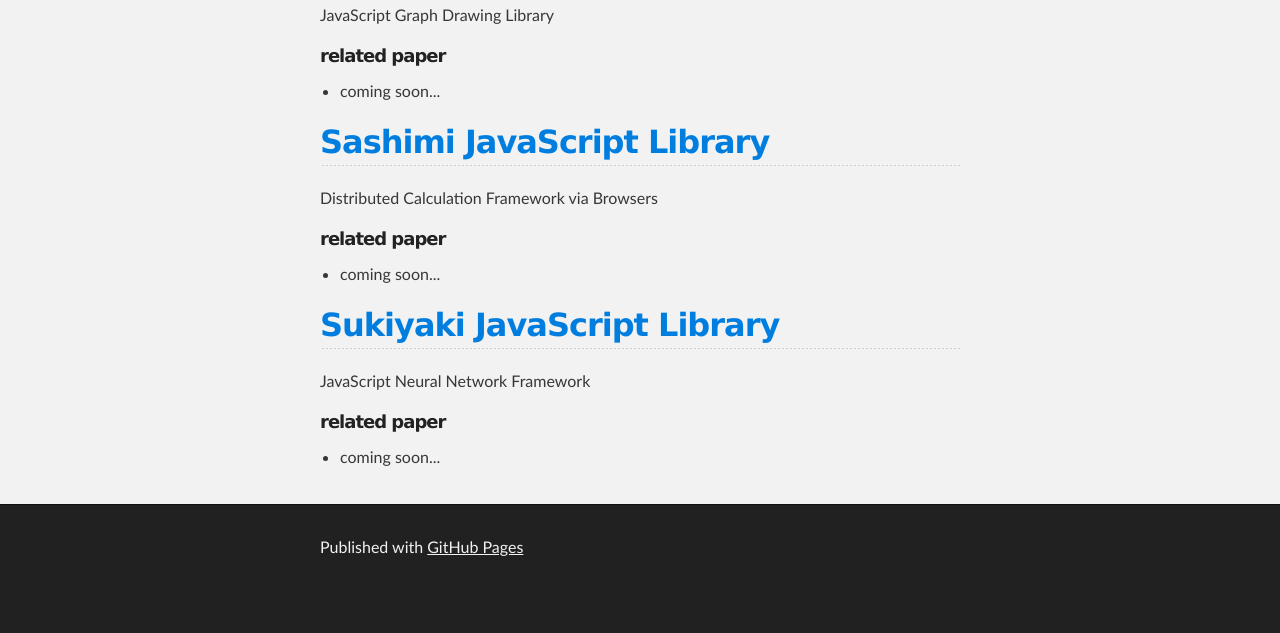
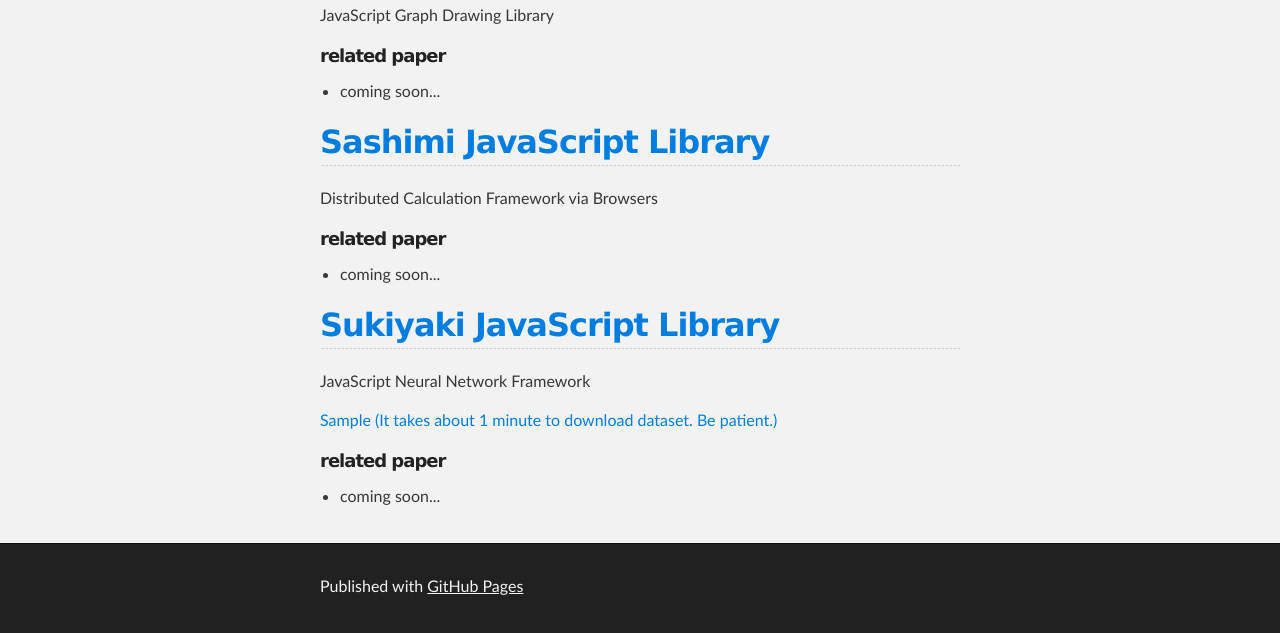
Before and after one commit to mil-tokyo/mil-tokyo.github.io, a plain HTML site: page miljs.html in a window 1280 px wide. Shown: the part 655-1288 px from the top of the page. Before the commit the page ends 1249 px from the top, so only its background shows below. Drawn offline with Linux system fonts and the light colour scheme.

Commit message:
Update miljs.html

```diff
--- a/miljs.html
+++ b/miljs.html
@@ -62,6 +62,7 @@
 
 			<h2><a href="https://github.com/mil-tokyo/sukiyaki">Sukiyaki JavaScript Library</a></h2>
 			<p>JavaScript Neural Network Framework</p>
+			<p><a href="http://mil-tokyo.github.io/sukiyaki/sample/browser/">Sample (It takes about 1 minute to download dataset. Be patient.)</a></p>
 			<h4>related paper</h4>
 			<ul>
 				<li>coming soon...</li>
```
